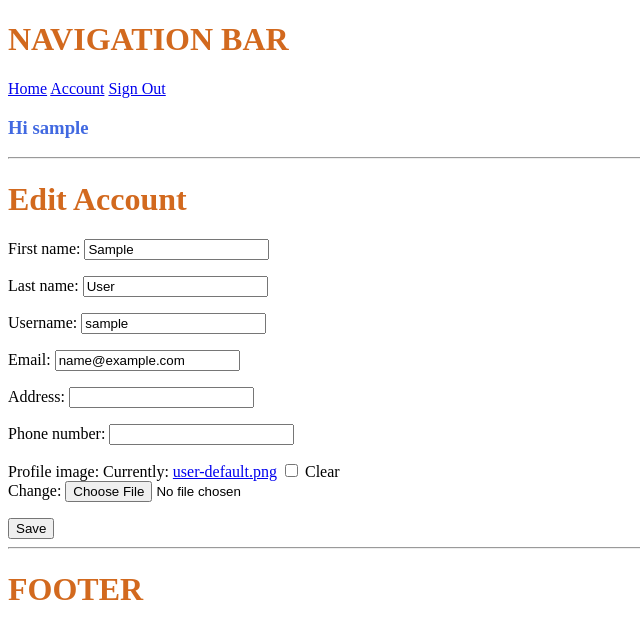
After one commit to pacheco-luis/delivery_system, a Django app: page /edit-account/ in a window 1280 px wide. The commit adds this page. Shown: the top 639 px of the page, without its empty margins (0-640 px from the left). Run offline with Django 4.2, Linux system fonts and the light colour scheme; the visitor is signed in with stand-in values (Sample User, id 1).

Commit message:
implemented user account and edit account, update user uploaded media

```diff
--- a/templates/navbar.html
+++ b/templates/navbar.html
@@ -1,14 +1,17 @@
 <h1>NAVIGATION BAR</h1>
-<hr>
 
 {% if request.user.is_authenticated %}
 
-<h3>Hi {{ request.user.username }}</h3>
+<a href="{% url 'home' %}">Home</a>
 <a href="{% url 'account' %}">Account</a>
 <a href="{% url 'sign-out' %}">Sign Out</a>
+
+<h3>Hi {{ request.user.username }}</h3>
 
 {% else %}
 
 <a href="{% url 'sign-in' %}">Sign In</a>
 
 {% endif %}
+
+<hr>
--- a/users/apps.py
+++ b/users/apps.py
@@ -4,3 +4,6 @@ from django.apps import AppConfig
 class UsersConfig(AppConfig):
     default_auto_field = 'django.db.models.BigAutoField'
     name = 'users'
+
+    def ready(self):
+        import users.signals
--- a/users/models.py
+++ b/users/models.py
@@ -14,7 +14,7 @@ class Customer(models.Model):
     email = models.EmailField(max_length=255, null=True, blank=True)
     phone_number = models.CharField(max_length=15, null=True, blank=True)
     address = models.CharField(max_length=255, null=True, blank=True)
-    profile_image = models.ImageField(upload_to='profile_images/', default='profile_images/user-default.png', null=True, blank=True)
+    profile_image = models.ImageField(upload_to='profiles/', default='user-default.png', null=True, blank=True)
 
     def __str__(self):
         return str(self.username)
--- /dev/null
+++ b/users/signals.py
@@ -0,0 +1,32 @@
+from django.db.models.signals import post_save, post_delete
+
+from django.contrib.auth.models import User
+from .models import Customer
+
+def createCustomer(sender, instance, created, **kwargs):
+    if created:
+        user = instance
+        customer = Customer.objects.create(
+            user=user,
+            first_name=user.first_name,
+            last_name=user.last_name,
+            username=user.username,
+            email=user.email,
+        )
+
+def updateCustomer(sender, instance, created, **kwargs):
+    customer = instance
+    user = customer.user
+    if created == False:
+        user.first_name = customer.first_name
+        user.last_name = customer.last_name
+        user.username = customer.username
+        user.email = customer.email
+        user.save()
+
+def deleteCustomer(sender, instance, **kwargs):
+    user = instance.user
+    user.delete()
+
+post_save.connect(createCustomer, sender=User)
+post_delete.connect(deleteCustomer, sender=Customer)
--- /dev/null
+++ b/users/templates/users/account_form.html
@@ -0,0 +1,15 @@
+{% extends 'base.html' %}
+
+{% block title %}Edit Account{% endblock %}
+
+{% block content %}
+
+<h1>Edit Account</h1>
+
+<form action="{% url 'edit-account' %}" method="POST" enctype="multipart/form-data">
+    {% csrf_token %}
+    {{ form.as_p }}
+    <input type="submit" value="Save">
+</form>
+
+{% endblock content %}
--- a/users/urls.py
+++ b/users/urls.py
@@ -7,4 +7,5 @@ urlpatterns = [
     path('sign-out/', views.signOutUser, name='sign-out'),
     path('sign-up/', views.signUpUser, name='sign-up'),
     path('account/', views.customerAccount, name='account'),
+    path('edit-account/', views.editAccount, name='edit-account'),
 ]
--- a/users/views.py
+++ b/users/views.py
@@ -62,4 +62,19 @@ def signUpUser(request):
 
 @login_required(login_url='sign-in')
 def customerAccount(request):
-    return render(request, 'users/account.html')
+    customer = request.user.customer
+    context = {'customer': customer}
+    return render(request, 'users/account.html', context)
+
+@login_required(login_url='sign-in')
+def editAccount(request):
+    customer = request.user.customer
+    form = CustomerForm(instance=customer)
+    if request.method == 'POST':
+        form = CustomerForm(request.POST, request.FILES, instance=customer)
+        if form.is_valid():
+            form.save()
+            messages.success(request, 'Account was updated')
+            return redirect('account')
+    context = {'form': form}
+    return render(request, 'users/account_form.html', context)
```
Also changed, not shown: users/templates/users/account.html (+13 -4 lines), static/images/user-default.png (renamed from static/images/profile_images/user-default.png), 1 other file.
